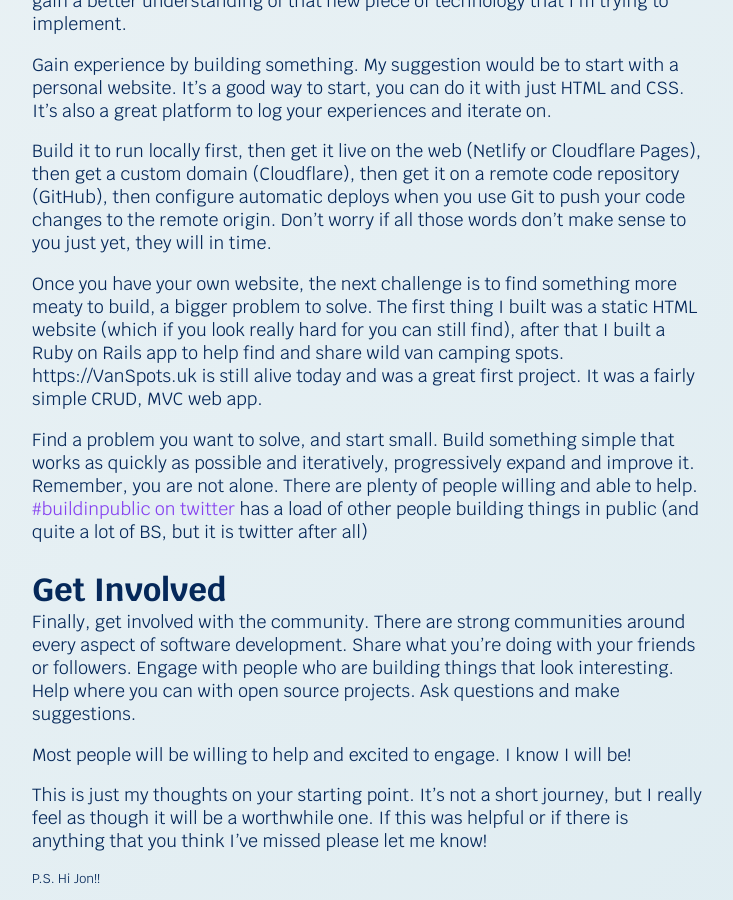
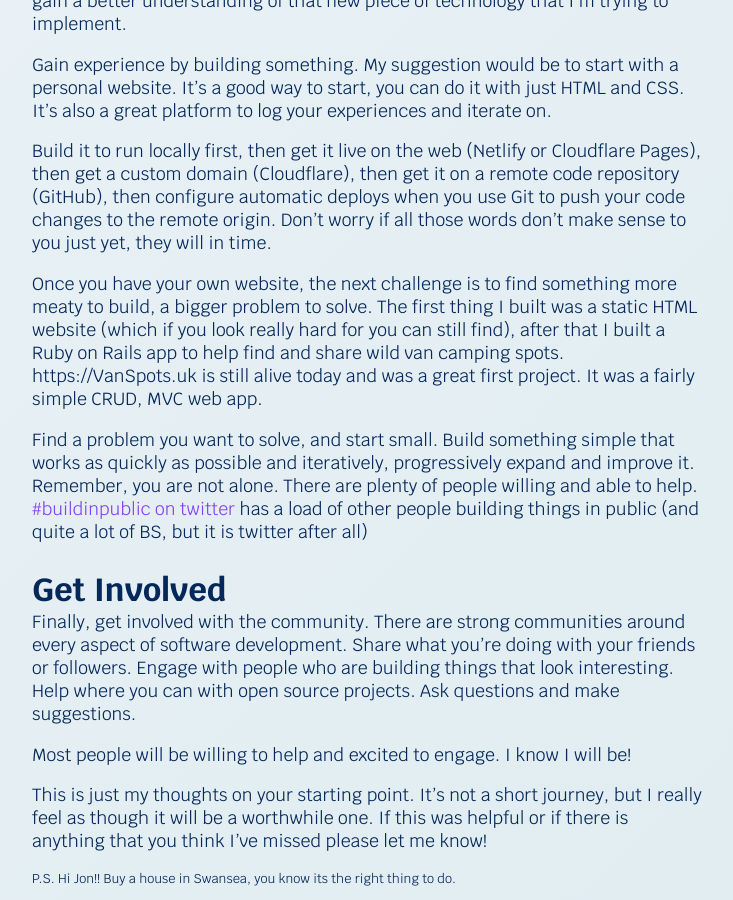
Before and after one commit to phil-6/pr_dev, a Jekyll site: the page built from posts/2022/getting-into-ruby-rails.html, in a window 1280 px wide and 900 px high, scrolled down 2630 px. Shown: the whole window, without its empty margins (272-1005 px from the left). Built offline with Jekyll 4.4.1, drawn with Linux system fonts in a browser that asks for light colours; nearby versions of some CDN libraries.

Commit message:
update message for jon

```diff
--- a/posts/2022/getting-into-ruby-rails.html
+++ b/posts/2022/getting-into-ruby-rails.html
@@ -104,4 +104,4 @@ publish-year: 2022
 <p>This is just my thoughts on your starting point. It’s not a short journey, but I really feel as though it will be a
     worthwhile one. If this was helpful or if there is anything that you think I’ve missed please let me know!</p>
 
-<p class="small">P.S. Hi Jon!!</p>
+<p class="small">P.S. Hi Jon!! Buy a house in Swansea, you know its the right thing to do.</p>
```
